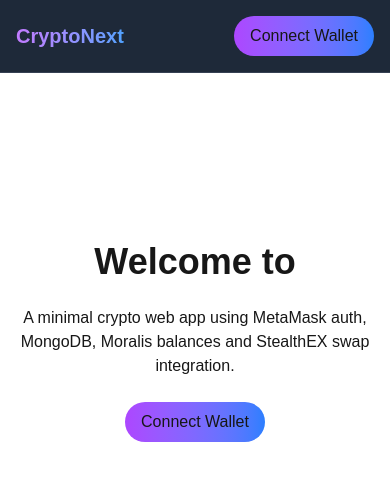
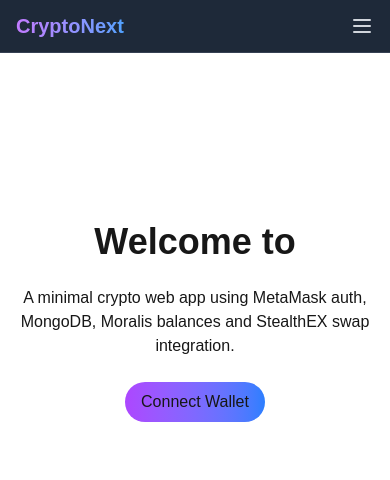
Before and after one commit to Otibaco/wallet-connect, a Next.js app: page / in a window 390 px wide. Shown: the top 480 px of the page. Built offline with nearby package versions, Linux system fonts and the light colour scheme.

Commit message:
updated code

```diff
--- a/components/Navbar.jsx
+++ b/components/Navbar.jsx
@@ -1,19 +1,26 @@
 // components/Navbar.js
 "use client";
+import { useState } from "react";
 import Link from "next/link";
+import { Menu, X } from "lucide-react"; // ✅ icons
 import ConnectWallet from "./ConnectWallet";
 
 export default function Navbar() {
+  const [menuOpen, setMenuOpen] = useState(false);
+
   return (
     <nav className="bg-gray-800 border-b border-gray-700">
-      <div className="max-w-5xl mx-auto p-4 flex items-center justify-between">
+      <div className="max-w-5xl mx-auto px-4 py-3 flex items-center justify-between">
+        {/* Left: Logo + Desktop Links */}
         <div className="flex items-center gap-4">
           <Link href="/">
             <span className="font-bold text-xl bg-clip-text text-transparent bg-gradient-to-r from-purple-400 to-blue-400">
               {process.env.NEXT_PUBLIC_APP_NAME || "CryptoNext"}
             </span>
           </Link>
-          <div className="hidden md:flex gap-2">
+
+          {/* Desktop links */}
+          <div className="hidden md:flex gap-4 ml-6">
             <Link href="/dashboard" className="hover:underline">Dashboard</Link>
             <Link href="/swap" className="hover:underline">Swap</Link>
             <Link href="/history" className="hover:underline">History</Link>
@@ -21,10 +28,37 @@ export default function Navbar() {
           </div>
         </div>
 
-        <div>
-          <ConnectWallet />
+        {/* Right: Wallet + Mobile Menu Button */}
+        <div className="flex items-center gap-3">
+          <div className="hidden sm:block">
+            <ConnectWallet />
+          </div>
+          {/* Mobile Menu Button */}
+          <button
+            className="md:hidden text-gray-300 hover:text-white focus:outline-none"
+            onClick={() => setMenuOpen(!menuOpen)}
+          >
+            {menuOpen ? <X className="w-6 h-6" /> : <Menu className="w-6 h-6" />}
+          </button>
         </div>
       </div>
+
+      {/* Mobile Dropdown Menu */}
+      {menuOpen && (
+        <div className="md:hidden bg-gray-900 border-t border-gray-700">
+          <div className="px-4 py-3 space-y-2 flex flex-col">
+            <Link href="/dashboard" className="hover:underline" onClick={() => setMenuOpen(false)}>Dashboard</Link>
+            <Link href="/swap" className="hover:underline" onClick={() => setMenuOpen(false)}>Swap</Link>
+            <Link href="/history" className="hover:underline" onClick={() => setMenuOpen(false)}>History</Link>
+            <Link href="/profile" className="hover:underline" onClick={() => setMenuOpen(false)}>Profile</Link>
+
+            {/* ConnectWallet inside menu for mobile */}
+            <div className="pt-3 border-t border-gray-700">
+              <ConnectWallet />
+            </div>
+          </div>
+        </div>
+      )}
     </nav>
   );
 }
--- a/lib/db.js
+++ b/lib/db.js
@@ -7,18 +7,20 @@ if (!MONGODB_URI) {
 }
 
 /**
- * Global is used here to maintain a cached connection across hot reloads
- * in development. This prevents connections from growing exponentially.
+ * Use cached connection across hot reloads in dev
  */
 let cached = global.mongoose;
 
-if (!cached) cached = global.mongoose = { conn: null, promise: null };
+if (!cached) {
+  cached = global.mongoose = { conn: null, promise: null };
+}
 
 async function dbConnect() {
   if (cached.conn) return cached.conn;
   if (!cached.promise) {
-    const opts = { bufferCommands: false, dbName: "cryptoapp" };
-    cached.promise = mongoose.connect(MONGODB_URI, opts).then((mongoose) => mongoose);
+    cached.promise = mongoose.connect(MONGODB_URI, {
+      bufferCommands: false,
+    }).then((mongoose) => mongoose);
   }
   cached.conn = await cached.promise;
   return cached.conn;
```
